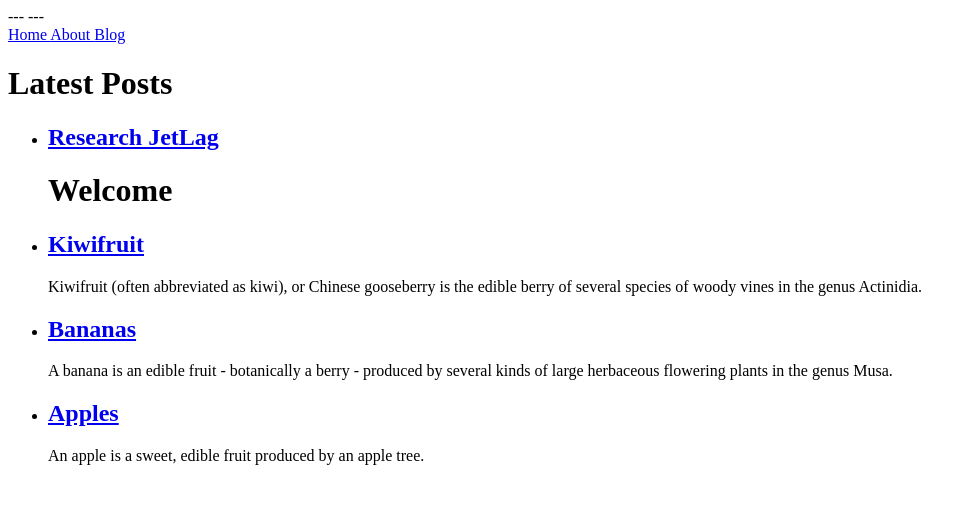
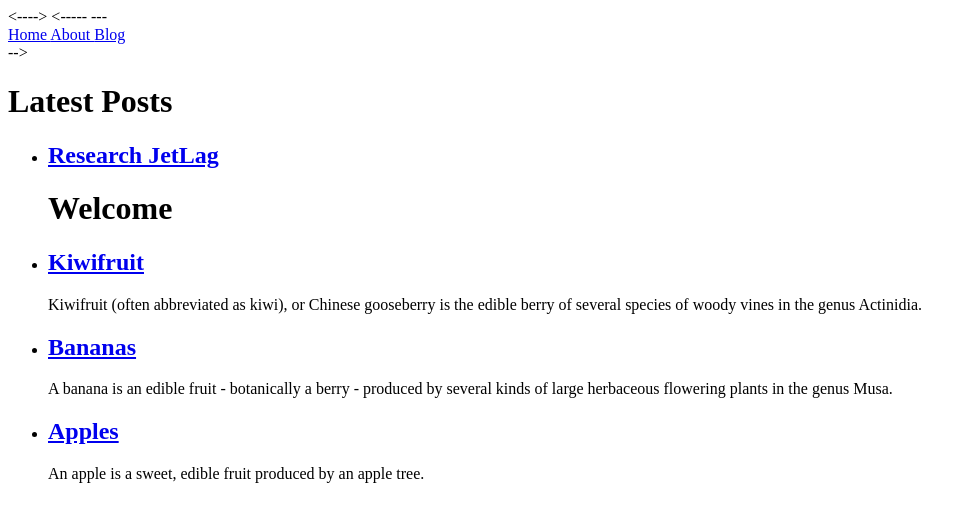
Before and after one commit to ledlightjungledStefan/Osterei, a Jekyll site: the page built from blog.html, in a window 1280 px wide. Shown: the top 522 px of the page, without its empty margins (0-976 px from the left). Built offline with Jekyll 4.4.1, drawn with Linux system fonts in a browser that asks for light colours.

Commit message:
Update default.html

```diff
--- a/_layouts/default.html
+++ b/_layouts/default.html
@@ -5,10 +5,10 @@
   <head>
     <meta charset="utf-8">
     <titel>{{ page.titel }}</titel>
-    <link rel="stylesheet" href="/assets/css/styles.css">
+    <--<link rel="stylesheet" href="/assets/css/styles.css">-->
   </head>
     <body>
-      {% include navigation.html %}
+      <--{% include navigation.html %}-->
       {{ content }}
     </body>
 </html>
```
